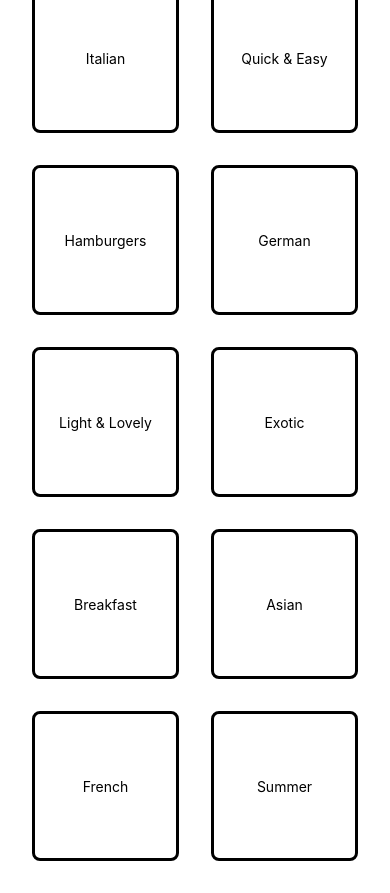
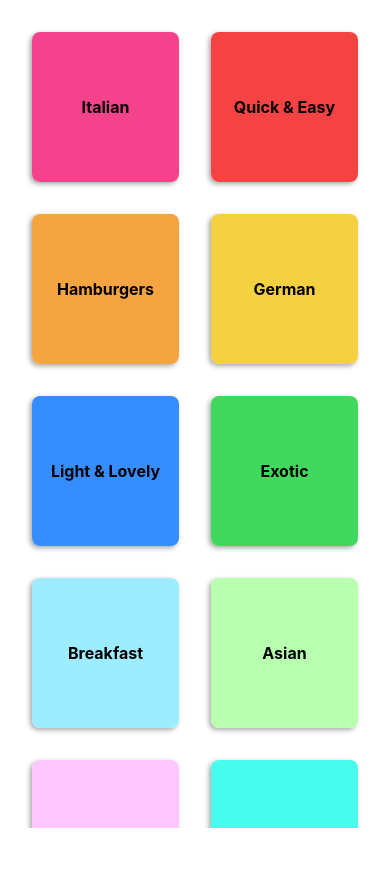
Before and after one commit to Roberttovarv/HealthyMenu, a React Native app: screen / in a window 390 px wide. After the commit the page ends 844 px from the top, so only its background shows below. Built offline with nearby package versions, Linux system fonts and the light colour scheme.

Commit message:
Switching bg

```diff
--- a/App.js
+++ b/App.js
@@ -5,11 +5,7 @@
 export default function App() {
   return (
     <SafeAreaView  style={styles.container}>
-
-    <View>
-
     <CategoriesScreen />
-    </View>
     </SafeAreaView>
   );
 }
@@ -17,7 +13,6 @@
 const styles = StyleSheet.create({
   container: {
     flex: 1,
-    backgroundColor: '#fff',
     justifyContent: 'center',
   },
 });
--- a/app.json
+++ b/app.json
@@ -8,7 +8,7 @@
     "splash": {
       "image": "./assets/splash.png",
       "resizeMode": "contain",
-      "backgroundColor": "#ffffff"
+      "backgroundColor": "pink"
     },
     "updates": {
       "fallbackToCacheTimeout": 0
--- a/components/CategoryGridTile.js
+++ b/components/CategoryGridTile.js
@@ -1,11 +1,11 @@
-import { Pressable, Text, View, StyleSheet } from "react-native";
+import { Pressable, Text, View, StyleSheet, Platform } from "react-native";
 
 export const CategoryGridTile = ({ title, color }) => {
-  return(
-    <View style={styles.gridItem}>
-      <Pressable style={styles.button}>
-        <View style={styles.innerContainer}>
-          <Text>{title}</Text>
+  return (
+    <View style={[styles.gridItem]}>
+      <Pressable android_ripple={{color: "#ccc"}} style={({pressed}) => [styles.button, pressed ? styles.buttonPressed : null]}>
+        <View style={[styles.innerContainer,  {backgroundColor: color}]}>
+          <Text style={styles.title} >{title}</Text>
         </View>
       </Pressable>
     </View>
@@ -17,23 +17,32 @@
     flex: 1,
     margin: 16,
     height: 150,
-        width: 150,
     borderRadius: 8,
     elevation: 4,
+    backgroundColor: "white",
     shadowColor: "#000",
-        shadowOffset: 1,
-        shadowOpacity: 1,
-        shadowRadius: 10,
-        borderColor: "#000",
-        borderWidth: 3
+    shadowOpacity: 0.35,
+    shadowOffset: {width: -2, height: 2},
+    shadowRadius: 5,
+
+    overflow: Platform.OS == "android" ? "hidden":"visible",
+
   },
-    button:{
-        flex: 1
+  button: {
+    flex: 1,
+  },
+  buttonPressed: {
+    opacity: 0.25
   },
   innerContainer: {
     flex: 1,
     padding: 16,
     justifyContent: "center",
-        alignItems: "center"
+    alignItems: "center",
+    borderRadius: 8
+  },
+  title: {
+    fontWeight: "bold",
+    fontSize: 16
   }
-})
+});
```
Lines whose indentation alone changed are shown as unchanged.
